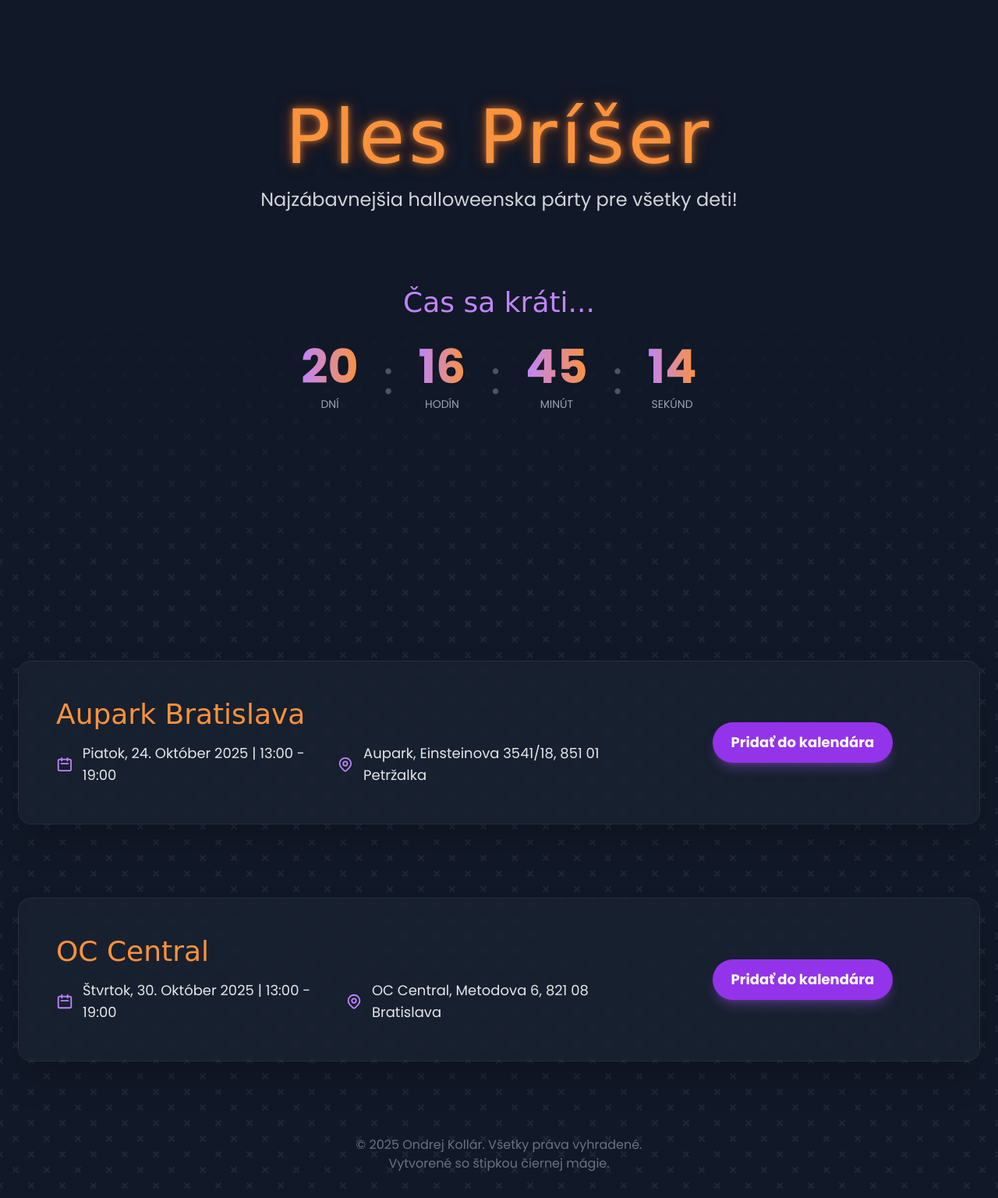
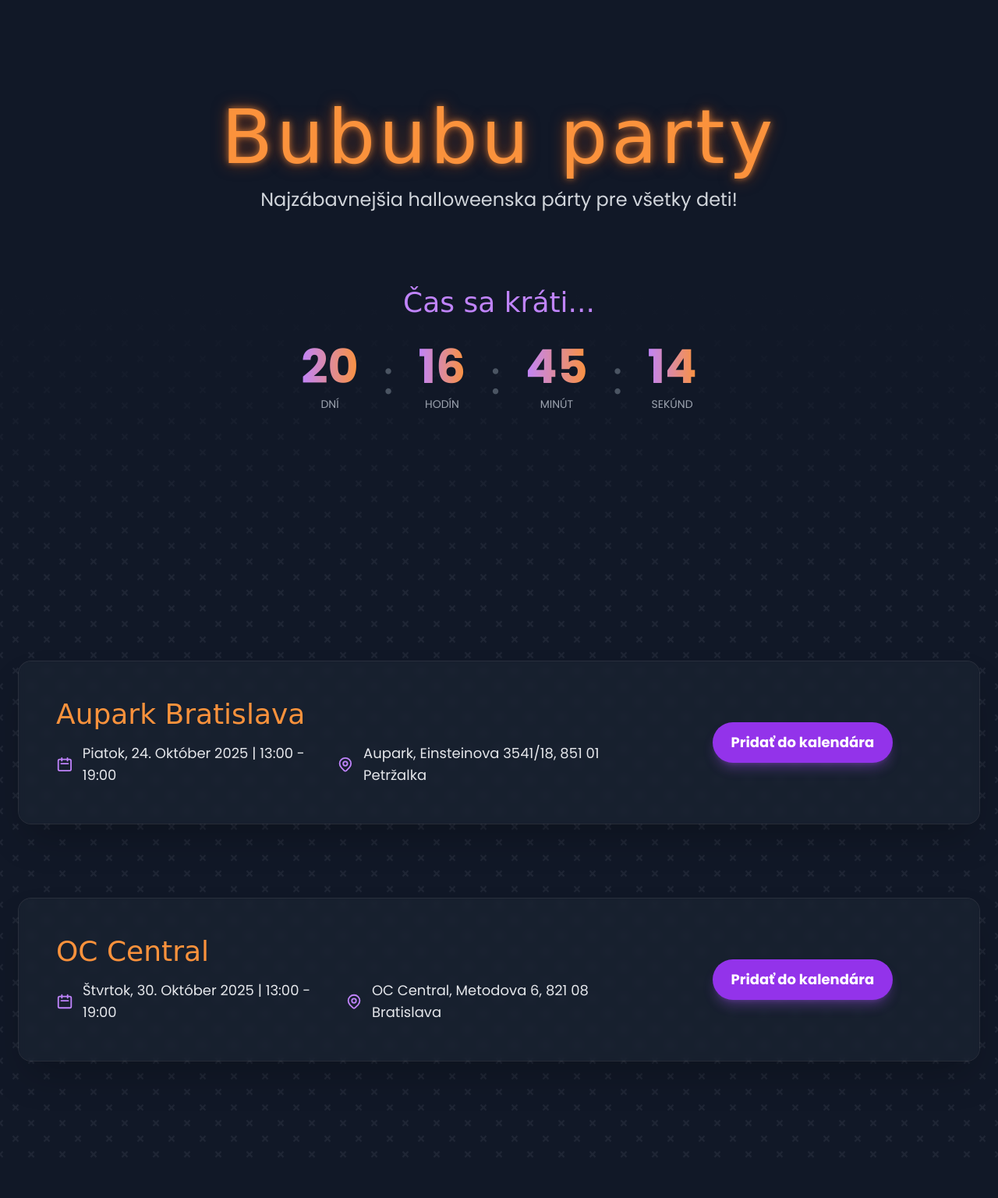
Before and after one commit to Detsky-kutik/events, a plain HTML site: page index.html in a window 1280 px wide. Shown: the whole page at 78% size. After the commit the page ends 1488 px from the top, so only its background shows below. Drawn offline with nearby package versions, Linux system fonts and the light colour scheme; a web font is replaced by a local one.

Commit message:
Update index.html

```diff
--- a/index.html
+++ b/index.html
@@ -3,7 +3,7 @@
 <head>
     <meta charset="UTF-8">
     <meta name="viewport" content="width=device-width, initial-scale=1.0">
-    <title>Ples príšer - Detská Halloweenska Párty</title>
+    <title>Bububu party - Detská Halloweenska Párty</title>
     <script src="https://cdn.tailwindcss.com"></script>
     <!-- Vue.js Library -->
     <script src="https://cdn.jsdelivr.net/npm/vue@2"></script>
@@ -33,7 +33,7 @@
             <div class="container mx-auto px-6 py-24 md:py-32 text-center">
                 <div class="absolute inset-0 bg-gradient-to-b from-gray-900 via-gray-900 to-transparent z-0"></div>
                 <div class="relative z-10">
-                    <h1 class="text-6xl md:text-8xl font-halloween text-orange-400 text-glow tracking-wider">Ples Príšer</h1>
+                    <h1 class="text-6xl md:text-8xl font-halloween text-orange-400 text-glow tracking-wider">Bububu party</h1>
                     <p class="text-xl md:text-2xl mt-4 max-w-2xl mx-auto text-gray-300">Najzábavnejšia halloweenska párty pre všetky deti!</p>
 
                     <!-- Countdown Timer Section -->
@@ -96,8 +96,6 @@
         <!-- Footer -->
         <footer class="bg-transparent mt-16 md:mt-24 pb-8">
             <div class="container mx-auto text-center text-gray-500">
-                <p>&copy; 2025 Ondrej Kollár. Všetky práva vyhradené.</p>
-                <p>Vytvorené so štipkou čiernej mágie.</p>
             </div>
         </footer>
     </div>
@@ -202,7 +200,7 @@
                 this.countdownInterval = setInterval(this.updateCountdown, 1000);
             },
             beforeDestroy() {
-                // Clean up the interval when the component is destroyed.
+                // Clean up the interval when the component is destroyed
                 clearInterval(this.countdownInterval);
             }
         });
```
